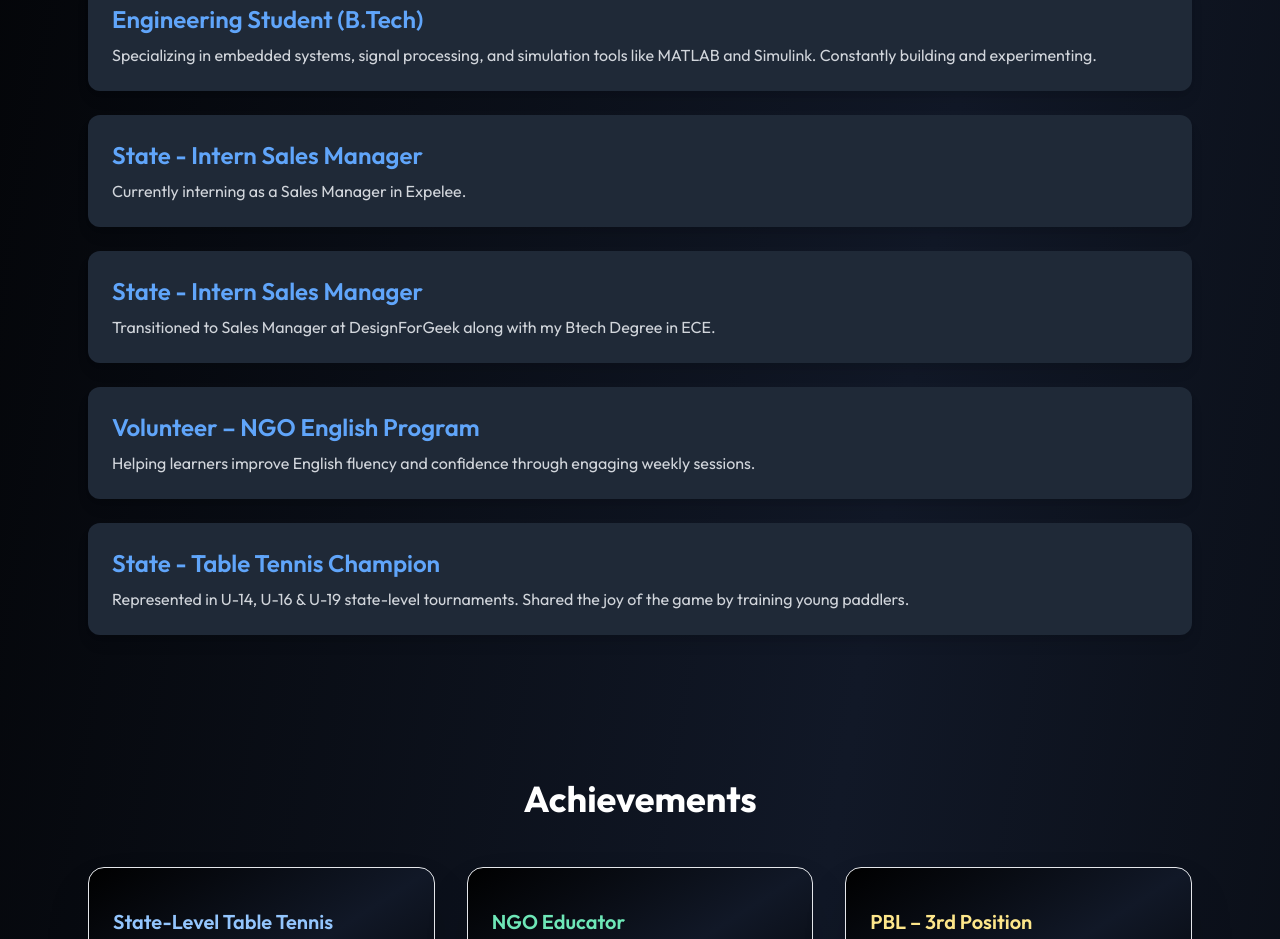
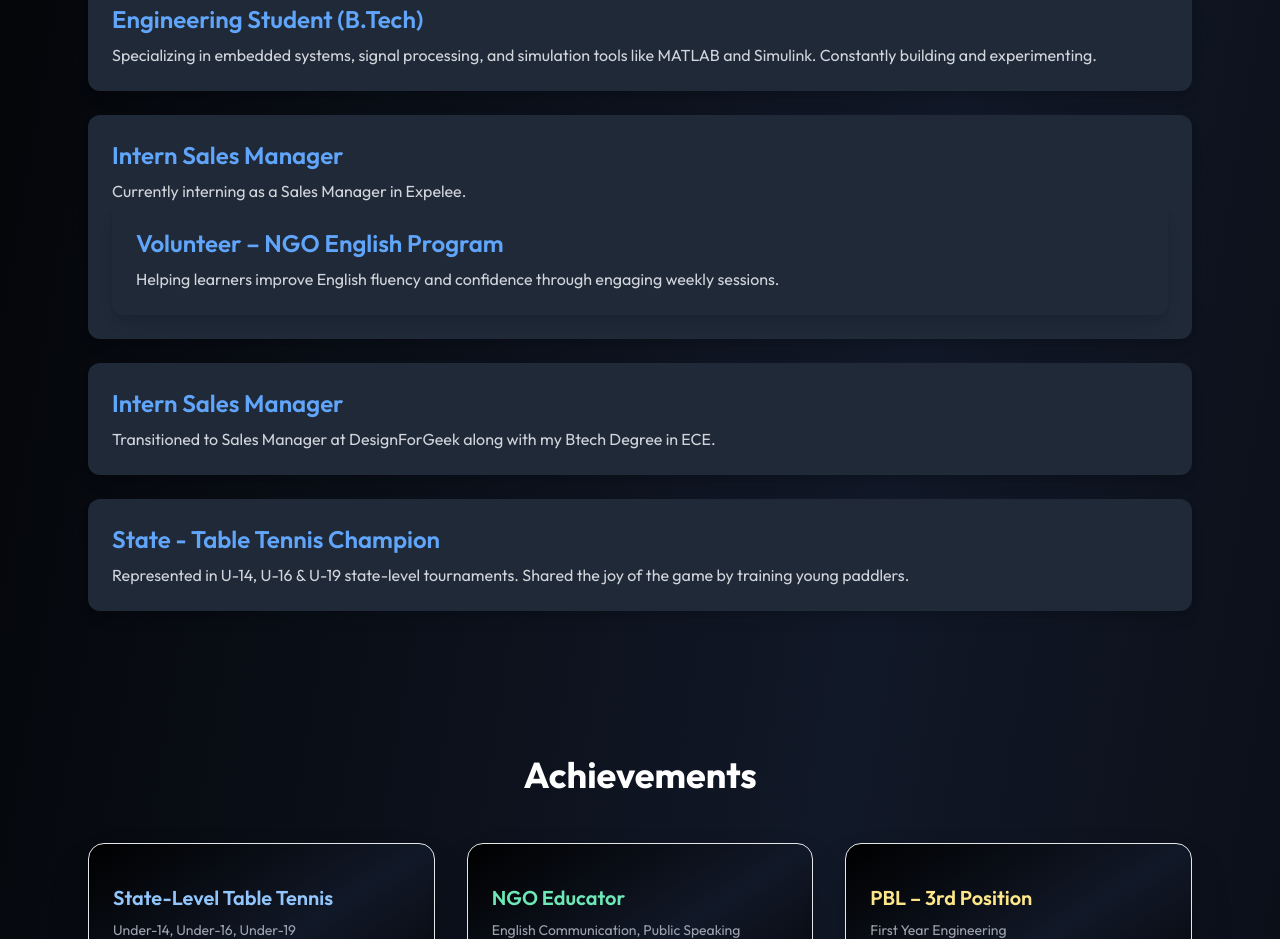
Before and after one commit to rhythmtyagi21/rhythm, a plain HTML site: page index.html in a window 1280 px wide. Shown: the part 1804-2743 px from the top of the page. Drawn offline with nearby package versions, Linux system fonts and the light colour scheme.

Commit message:
Update index.html

```diff
--- a/index.html
+++ b/index.html
@@ -118,16 +118,16 @@
  <p class="text-gray-300">Specializing in embedded systems, signal processing, and simulation tools like MATLAB and Simulink. Constantly building and experimenting.</p>
  </div>
  <div class="bg-gray-800 p-6 rounded-xl shadow-lg">
- <h3 class="text-2xl text-blue-400 font-semibold mb-2">State - Intern Sales Manager </h3>
+ <h3 class="text-2xl text-blue-400 font-semibold mb-2"> Intern Sales Manager </h3>
  <p class="text-gray-300">Currently interning as a Sales Manager in Expelee.</p>
- </div>
-  <div class="bg-gray-800 p-6 rounded-xl shadow-lg">
- <h3 class="text-2xl text-blue-400 font-semibold mb-2">State - Intern Sales Manager </h3>
- <p class="text-gray-300">Transitioned to Sales Manager at DesignForGeek along with my Btech Degree in ECE.</p>
- </div>
  <div class="bg-gray-800 p-6 rounded-xl shadow-lg">
  <h3 class="text-2xl text-blue-400 font-semibold mb-2">Volunteer – NGO English Program</h3>
  <p class="text-gray-300">Helping learners improve English fluency and confidence through engaging weekly sessions.</p>
+ </div>
+  </div>
+  <div class="bg-gray-800 p-6 rounded-xl shadow-lg">
+ <h3 class="text-2xl text-blue-400 font-semibold mb-2"> Intern Sales Manager </h3>
+ <p class="text-gray-300">Transitioned to Sales Manager at DesignForGeek along with my Btech Degree in ECE.</p>
  </div>
  <div class="bg-gray-800 p-6 rounded-xl shadow-lg">
  <h3 class="text-2xl text-blue-400 font-semibold mb-2">State - Table Tennis Champion</h3>
```
